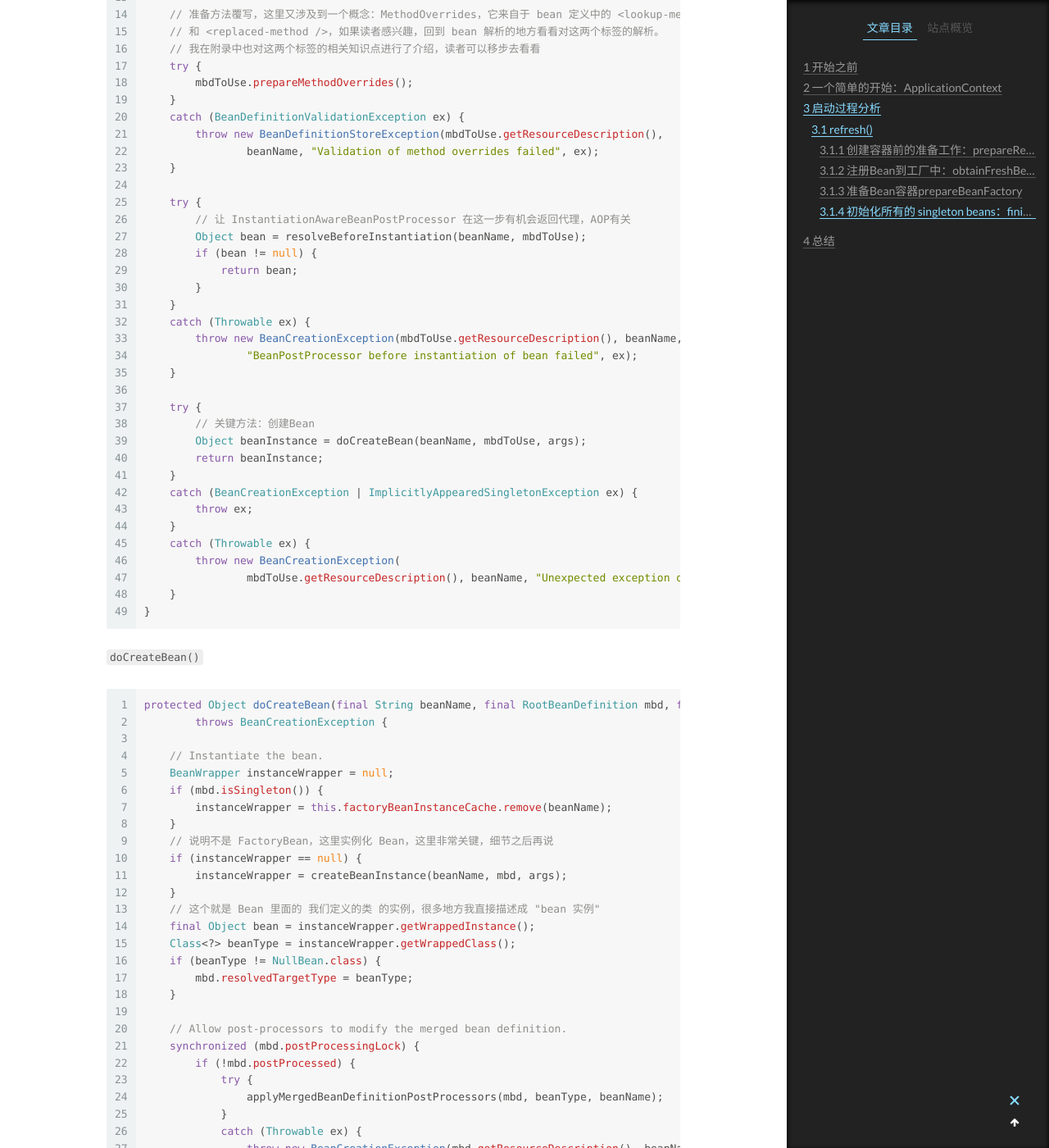
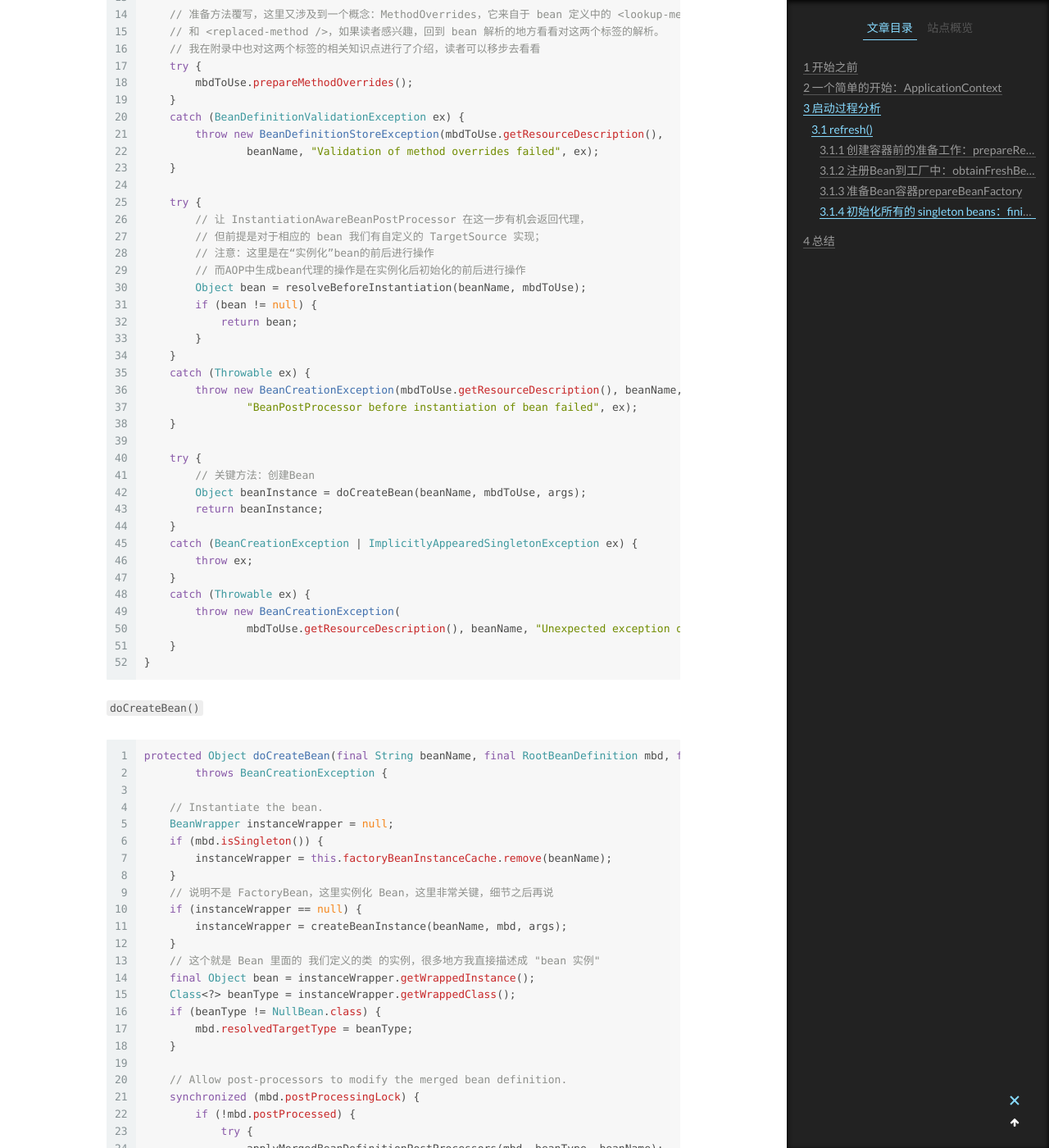
Before and after one commit to iamwzt/iamwzt.github.io, a Jekyll site: the page built from _posts/2019-07-14-Spring-IOC.md, in a window 1280 px wide and 1400 px high, scrolled down 30056 px. Shown: the whole window at 82% size. Built offline with Jekyll 4.4.1, drawn with Linux system fonts in a browser that asks for light colours.

Commit message:
Update 2019-07-14-Spring-IOC.md

```diff
--- a/_posts/2019-07-14-Spring-IOC.md
+++ b/_posts/2019-07-14-Spring-IOC.md
@@ -1316,7 +1316,10 @@ protected Object createBean(String beanName, RootBeanDefinition mbd, @Nullable O
     }
 
     try {
-        // 让 InstantiationAwareBeanPostProcessor 在这一步有机会返回代理，AOP有关
+        // 让 InstantiationAwareBeanPostProcessor 在这一步有机会返回代理，
+	// 但前提是对于相应的 bean 我们有自定义的 TargetSource 实现；
+	// 注意：这里是在“实例化”bean的前后进行操作
+	// 而AOP中生成bean代理的操作是在实例化后初始化的前后进行操作
         Object bean = resolveBeforeInstantiation(beanName, mbdToUse);
         if (bean != null) {
             return bean;
```
